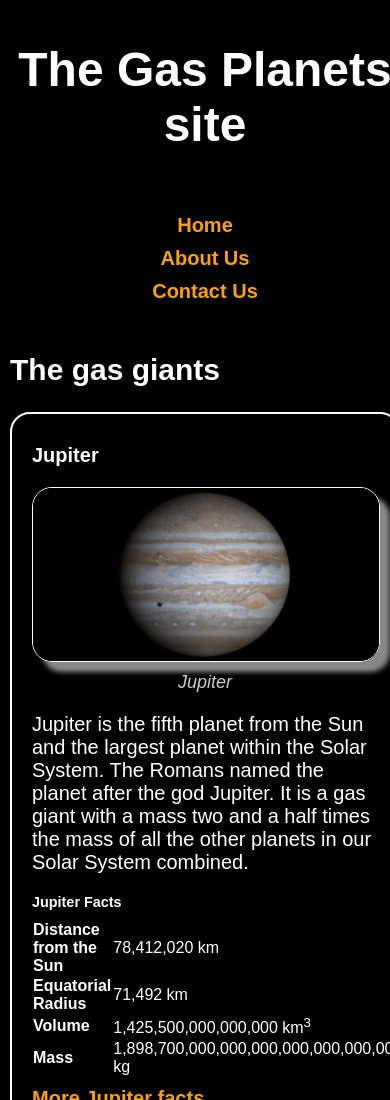
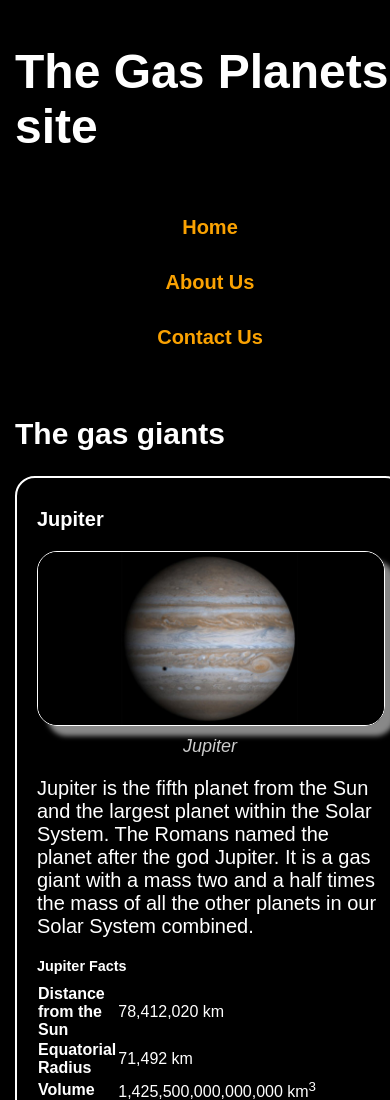
Before and after one commit to Kritternai/Lab02-flexgrid, a plain HTML site: page index.html in a window 390 px wide. Shown: the top 1100 px of the page. Drawn offline with Linux system fonts and the light colour scheme.

Commit message:
Refactor CSS for header and navigation layout, improving responsiveness and styling

```diff
--- a/css/style.css
+++ b/css/style.css
@@ -6,26 +6,45 @@ body {
     font: 20px sans-serif;
 }
 
+/* Header และ Nav Container - ใช้ Flexbox สำหรับจัด layout แนวตั้ง */
 header {
-    padding: 10px 0px;
+    padding: 15px 0px;
     font-size: 1.5em;
-    text-align: center;
+    display: flex;
+    justify-content: center;
+    align-items: center;
 }
 
-.menu {
-    padding: 0px 10px;
+nav {
+    padding: 10px 0px;
+    display: flex;
+    justify-content: center;
 }
 
 nav li {
     list-style: none;
 }
 
+/* Navigation Menu - ใช้ CSS Grid สำหรับจัดเมนูเป็นคอลัมน์ */
 nav ul {
-    display: flex;
+    display: grid;
+    grid-template-columns: repeat(3, auto);
+    gap: 30px;
+    padding: 0;
+    margin: 0;
     justify-content: center;
-    gap: 20px;
-    padding: 0;
-    flex-wrap: wrap;
+    align-items: center;
+}
+
+.menu {
+    padding: 8px 15px;
+    display: block;
+    transition: all 0.3s ease;
+}
+
+.menu:hover {
+    background-color: rgba(250, 162, 2, 0.2);
+    border-radius: 5px;
 }
 
 a {
@@ -96,20 +115,33 @@ footer {
     background-color: #388bff;
 }
 
+/* Responsive Design - Mobile */
 @media (max-width: 768px) {
     body {
         width: 100%;
         max-width: 100%;
-        padding: 0 10px;
+        padding: 0 15px;
     }
 
     header {
         font-size: 1.2em;
+        padding: 12px 0px;
     }
 
+    nav {
+        padding: 8px 0px;
+    }
+
+    /* เปลี่ยน Grid เป็น 1 คอลัมน์บน mobile */
     nav ul {
-        flex-direction: column;
-        gap: 10px;
-        align-items: center;
+        grid-template-columns: 1fr;
+        gap: 12px;
+        width: 100%;
+        max-width: 300px;
+    }
+
+    .menu {
+        text-align: center;
+        padding: 10px 15px;
     }
 }
```
